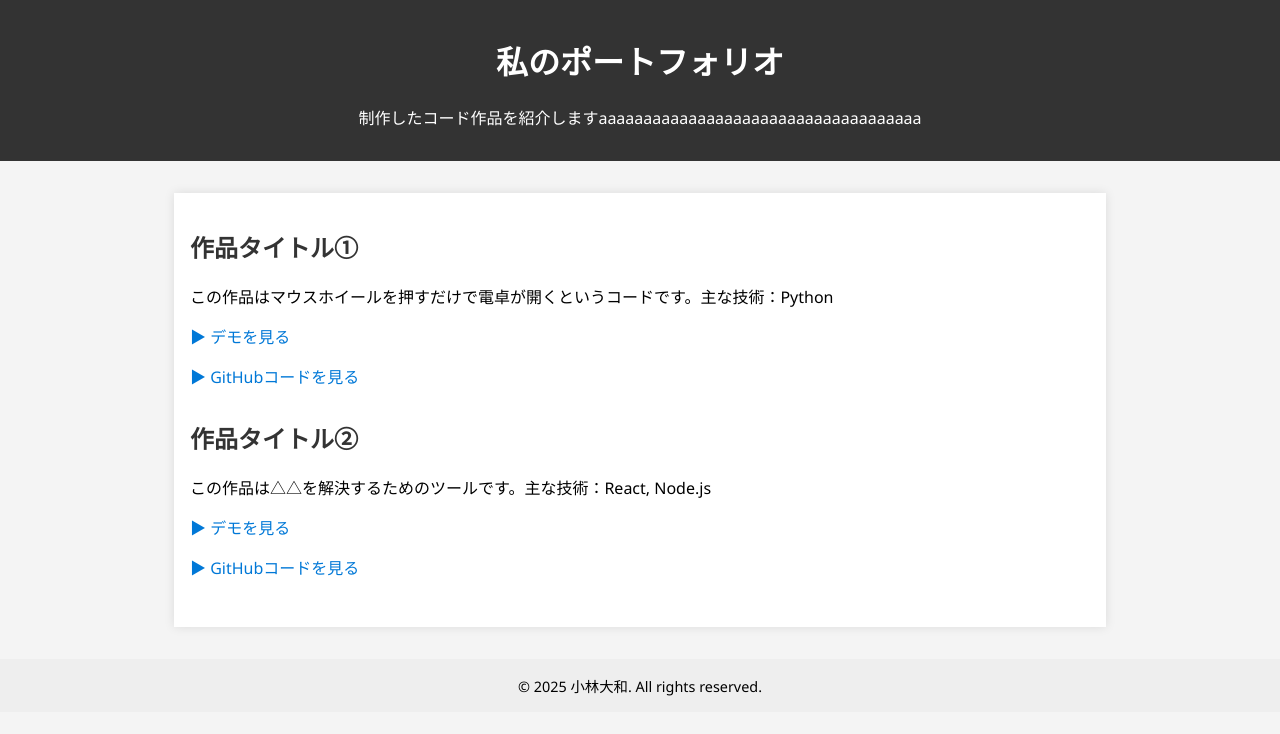
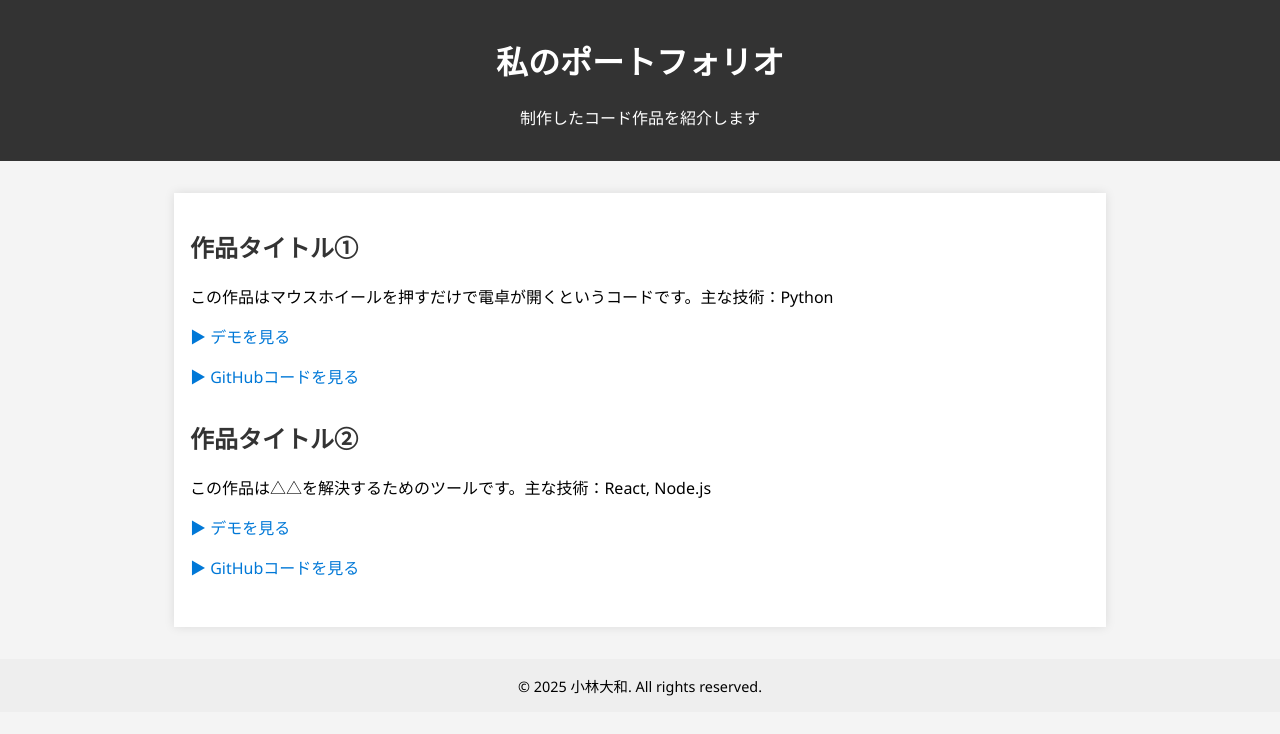
Before and after one commit to kobayashi-yamato20001225/portfolio, a plain HTML site: page index.html in a window 1280 px wide. Drawn offline with Linux system fonts and the light colour scheme.

Commit message:
Add files via upload

```diff
--- a/index.html
+++ b/index.html
@@ -48,7 +48,7 @@
   <!-- ヘッダー部分 -->
   <header>
     <h1>私のポートフォリオ</h1>
-    <p>制作したコード作品を紹介しますaaaaaaaaaaaaaaaaaaaaaaaaaaaaaaaaaaaa</p>
+    <p>制作したコード作品を紹介します</p>
   </header>
 
   <!-- メインコンテンツ -->
```
